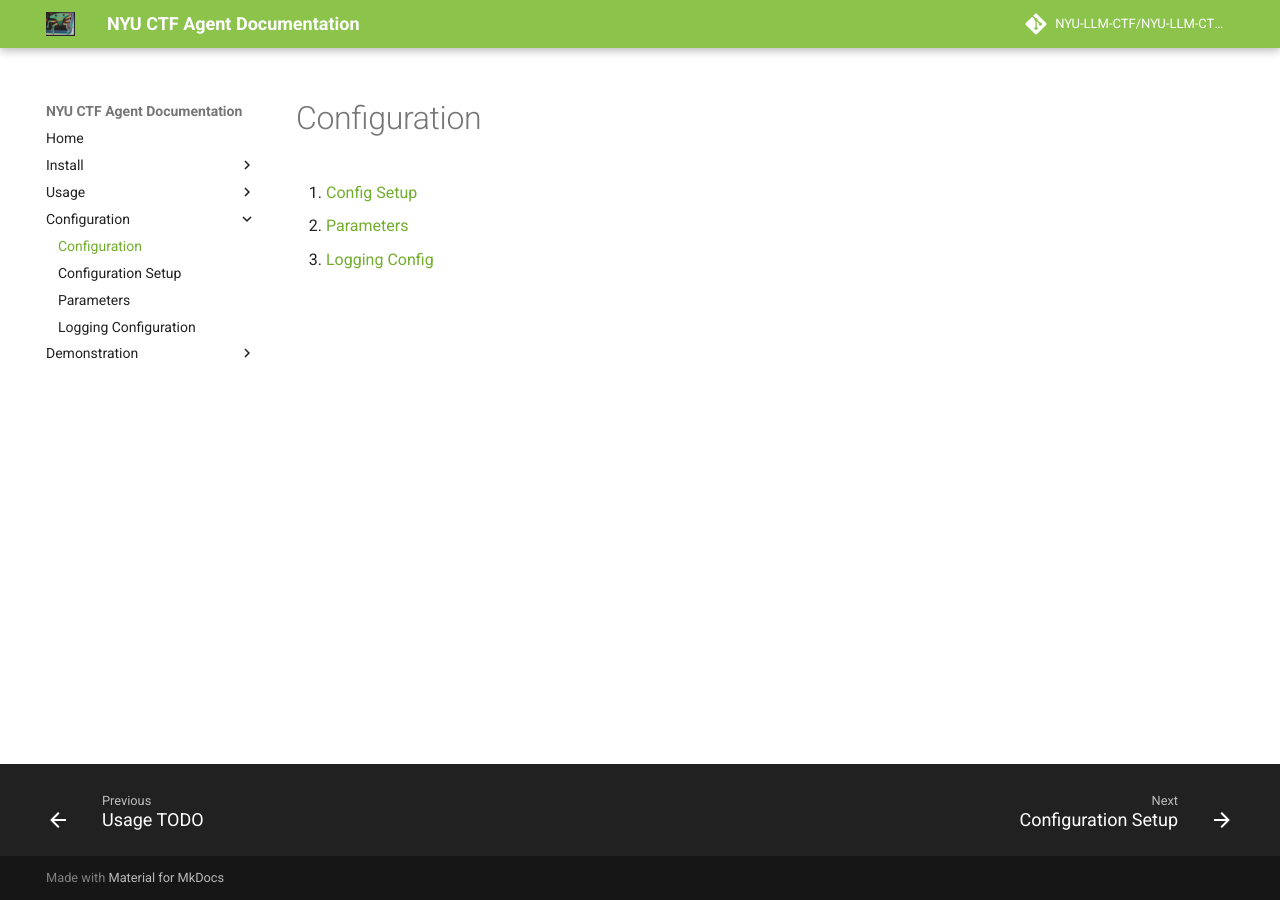
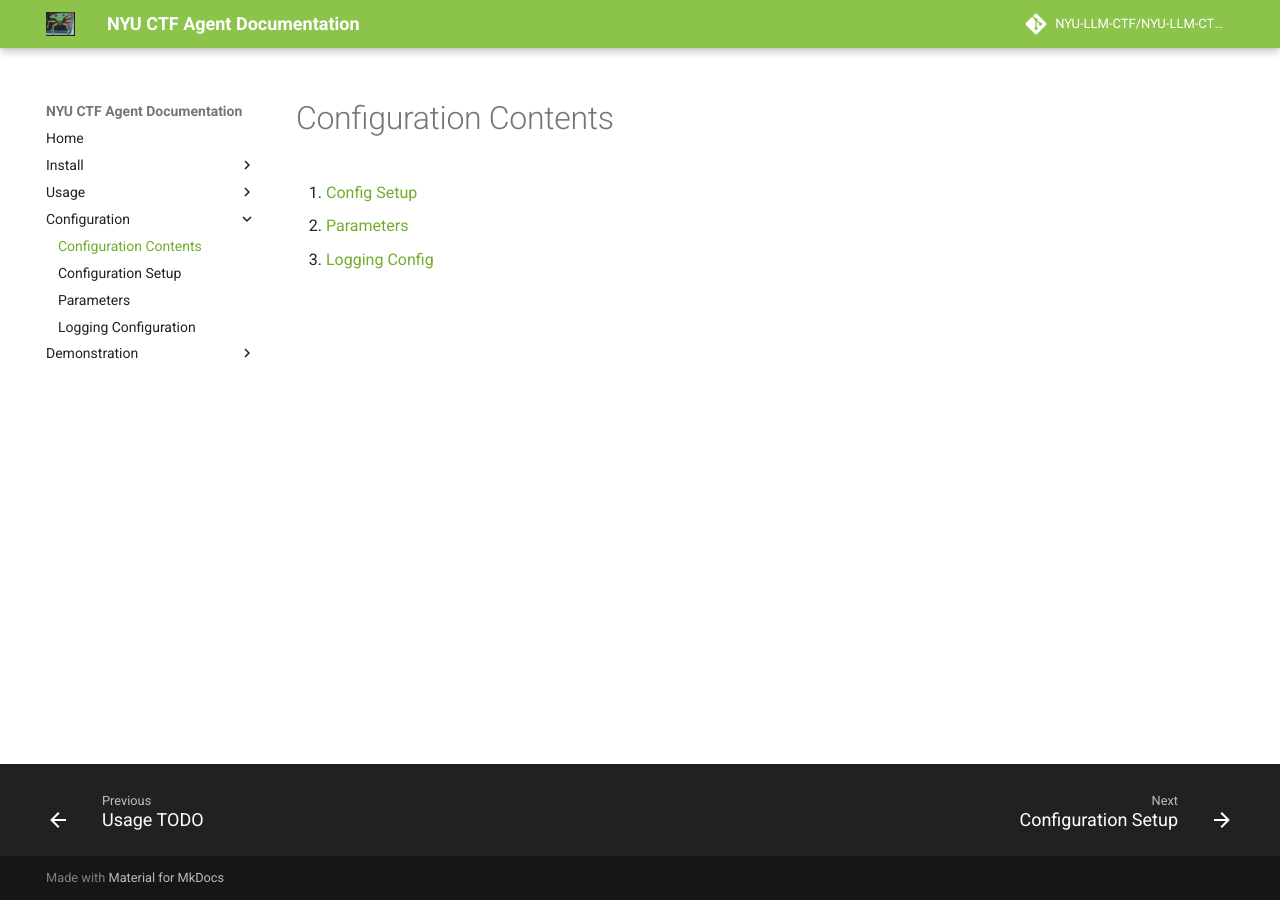
Before and after one commit to nyuvibecode/nyuvibecode.github.io, an MkDocs documentation site: the page built from docs/configuration/overview.md, in a window 1280 px wide. Built offline with MkDocs 1.6.1 and Material for MkDocs 9.7.7, drawn with Linux system fonts in a browser that asks for light colours; comment, search, counter and statistics services are not loaded.

Commit message:
fix config mkdocs issue

```diff
--- a/docs/configuration/overview.md
+++ b/docs/configuration/overview.md
@@ -1,4 +1,4 @@
-# Configuration
+# Configuration Contents
 
 1. [Config Setup](configs.md)
 2. [Parameters](parameters.md)
```
